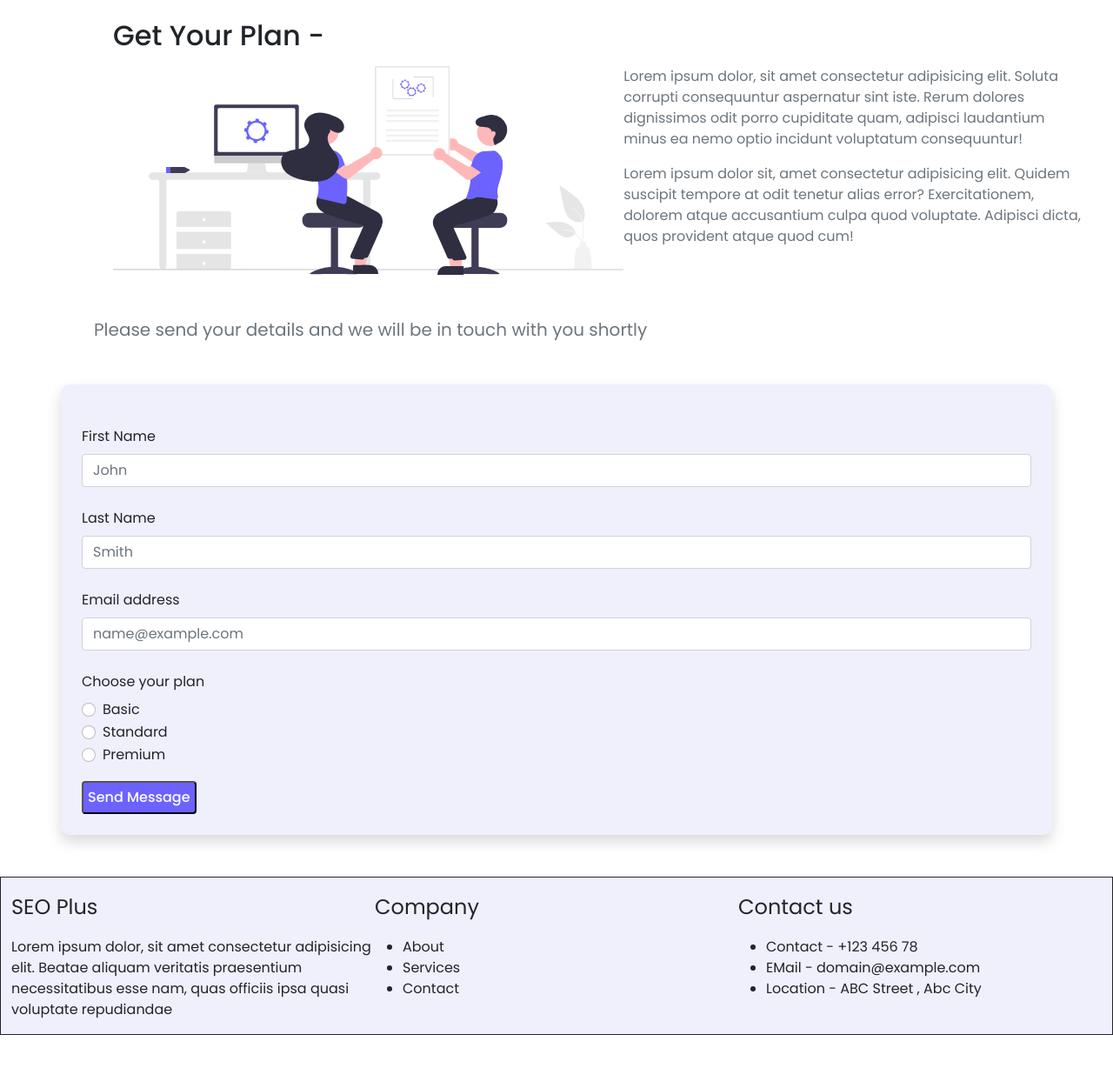
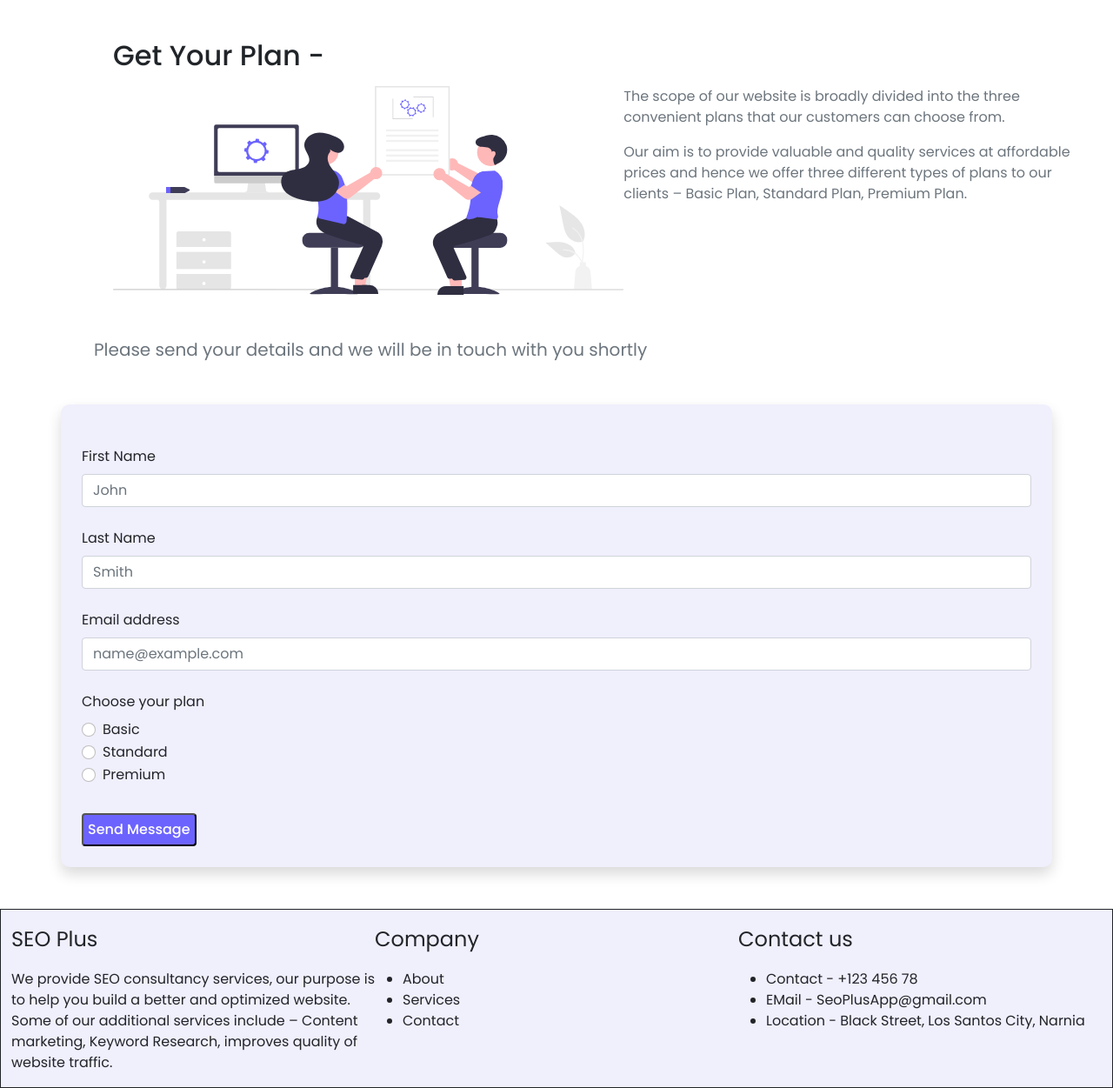
Before and after one commit to Kartik8309/BS-Proj, a website: page plans/plans.html in a window 1280 px wide. Shown: the part 141-1392 px from the top of the page at 87% size. Before the commit the page ends 1331 px from the top, so only its background shows below. Drawn offline with nearby package versions, Linux system fonts and the light colour scheme.

Commit message:
Update plans.html

```diff
--- a/plans/plans.html
+++ b/plans/plans.html
@@ -1,4 +1,4 @@
-<!DOCTYPE html>
+P<!DOCTYPE html>
 <html lang="en">
 <head>
     <meta charset="UTF-8">
@@ -60,10 +60,10 @@
 
                 <div class="col-6">
                     <p class="text-secondary fs-6">
-                        Lorem ipsum dolor, sit amet consectetur adipisicing elit. Soluta corrupti consequuntur aspernatur sint iste. Rerum dolores dignissimos odit porro cupiditate quam, adipisci laudantium minus ea nemo optio incidunt voluptatum consequuntur!
+                         The scope of our website is broadly divided into the three convenient plans that our customers can choose from.
                     </p>
                     <p class="text-secondary fs-6">
-                        Lorem ipsum dolor sit, amet consectetur adipisicing elit. Quidem suscipit tempore at odit tenetur alias error? Exercitationem, dolorem atque accusantium culpa quod voluptate. Adipisci dicta, quos provident atque quod cum!
+                        Our aim is to provide valuable and quality services at affordable prices and hence we offer three different types of plans to our clients – Basic Plan, Standard Plan, Premium Plan.
                     </p>
                 </div>
             </div>
@@ -121,7 +121,7 @@
             <div class="d-flex mt-3">
                 <div class="col-4" >
                     <p class="fs-4">SEO Plus</p>
-                    <p>Lorem ipsum dolor, sit amet consectetur adipisicing elit. Beatae aliquam veritatis praesentium necessitatibus esse nam, quas officiis ipsa quasi voluptate repudiandae
+                    <p>We provide SEO consultancy services, our purpose is to help you build a better and optimized website. Some of our additional services include – Content marketing, Keyword Research, improves quality of website traffic.
                     </p>
                 </div>
                 <div class="col-4">
@@ -137,8 +137,8 @@
                     <p class="fs-4">Contact us</p>
                     <ul>
                         <li>Contact - +123 456 78</li>
-                        <li>EMail - domain@example.com</li>
-                        <li>Location - ABC Street , Abc City</li>
+                        <li>EMail - SeoPlusApp@gmail.com</li>
+                        <li>Location - Black Street, Los Santos City, Narnia</li>
                     </ul>
                 </div>
             </div>
```
